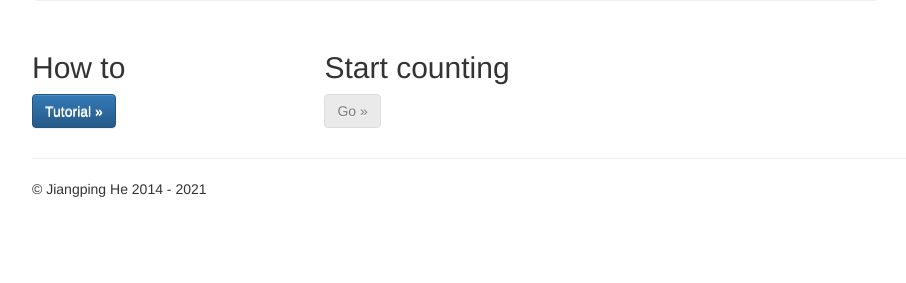
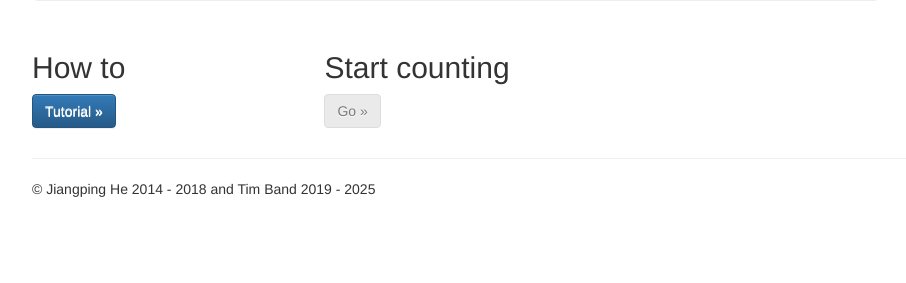
Before and after one commit to tim-band/geochron-at-home, a Django app: page /ftc/counting/ in a window 1280 px wide. Shown: the part 273-556 px from the top of the page, without its empty margins (38-944 px from the left). Run offline with Django 3.2, Linux system fonts and the light colour scheme; data comes from the database, SQL or seed files in the repository; parts of the project's set-up code (start-up, migrations or seed data) failed here and were passed over; some libraries are stand-ins or nearby versions.

Commit message:
Updated copyright messgaes

```diff
--- a/ftc/static/counting/script/geochron.js
+++ b/ftc/static/counting/script/geochron.js
@@ -1,4 +1,4 @@
-/* geochron v0.1 (c) 2014 Jiangping He */
+/* geochron v0.1 (c) 2014-2018 Jiangping He and 2019-2025 Tim Band */
 /**
  * Creates a pannable, focusable viewer of a grain z-stack.
  * @param {*} options Options:
--- a/templates/ftc/home.html
+++ b/templates/ftc/home.html
@@ -46,7 +46,7 @@
       <hr>
 
       <footer>
-        <p>&copy; 2014-2018 Jiangping He, 2019-2023 Tim Band</p>
+        <p>&copy; 2014-2018 Jiangping He, 2019-2025 Tim Band</p>
       </footer>
 
 </div>
--- a/templates/ftc/profile.html
+++ b/templates/ftc/profile.html
@@ -151,7 +151,7 @@ footer {
 
       <hr>
       <footer>
-        <p>&copy; Jiangping He 2014 - 2021</p>
+        <p>&copy; Jiangping He 2014 - 2018 and Tim Band 2019 - 2025</p>
       </footer>
 
     </div>
```
Also changed, not shown: README.md, readme.txt.
